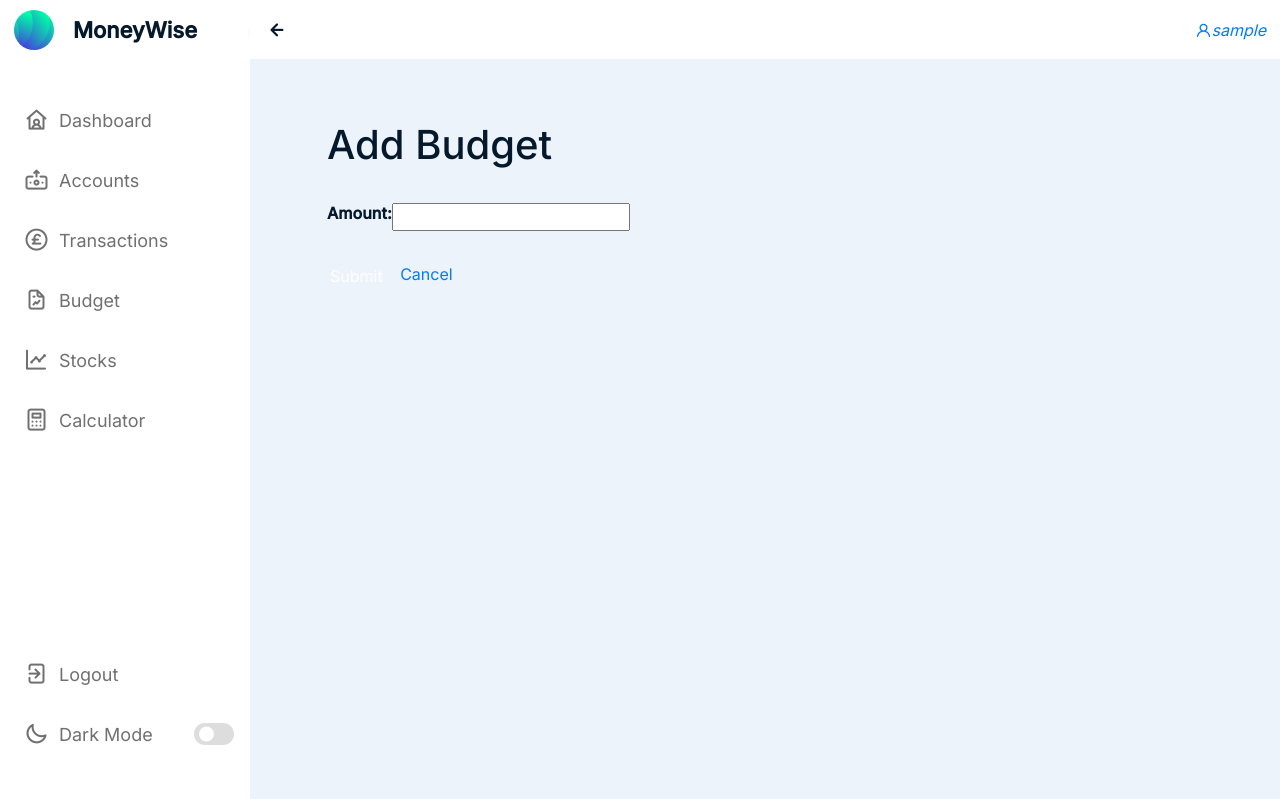
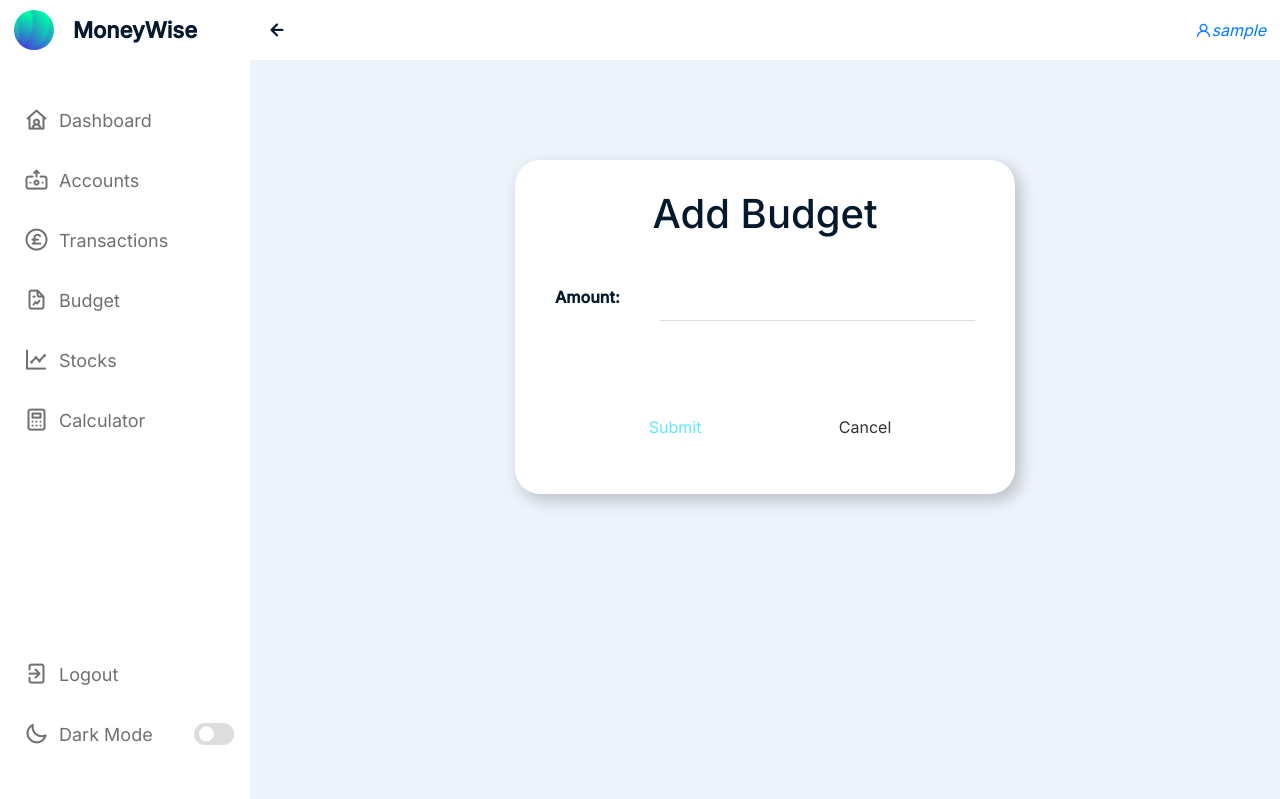
Before and after one commit to Viver2nd/MoneyWise, a Django app: page /budget/create/ in a window 1280 px wide. Shown: the top 799 px of the page. Run offline with Django 4.2, Linux system fonts and the light colour scheme; the visitor is signed in with stand-in values (Sample User, id 1).

Commit message:
All forms CSS and responsive done

```diff
--- a/main_app/static/css/style.css
+++ b/main_app/static/css/style.css
@@ -365,13 +365,13 @@ th.date {
 }
 
 .form-container{
-	margin:0 auto;
+	margin:50px auto;
 	background-color: var(--panel-color);
 	border-radius: 25px;
 	padding: 30px;
 	align-items: center;
 	text-align: center;
-	max-width: 700px;
+	max-width: 500px;
 	box-shadow: 5px 6px 15px 1px rgba(0,0,0,0.2);
 	-webkit-box-shadow: 5px 6px 15px 1px rgba(0,0,0,0.2);
 	-moz-box-shadow: 5px 6px 15px 1px rgba(0,0,0,0.2);
@@ -387,14 +387,6 @@ th.date {
 	border-radius: 25px;
 	border: 2px solid #974DFF;
 	padding: 5px;
-}
-
-.form-container .btn{
-	margin-top: 30px;
-	width: 30%;
-	border-radius: 25px;
-	background-color: #974DFF;
-	color: #FFF;
 }
 
 .dropdown button{
--- a/main_app/templates/main_app/budget_form.html
+++ b/main_app/templates/main_app/budget_form.html
@@ -1,34 +1,106 @@
 {% extends 'base.html' %}
 {% block content %}
 
-{% if object %}
-  <h1 style="margin-left: 9vmin;">Edit {{ object }}</h1><br>
-{% else %}
-  <h1 style="margin-left: 9vmin;">Add Budget</h1><br>
-{% endif %}
-
 <style>
-
-.dashboard {
-    background-color: #FFFFFF;
-    border-style: none;
-    border-radius: 50vmin;
-    height: 30px;
-    padding: 5px;
-    margin-top: 2vmin;
-    box-shadow: 2px 2px 4px #c3c3c3;
+.budget-form {
+    margin:50px auto;
+    background-color: var(--panel-color);
+    border-radius: 25px;
+    padding: 30px;
+    align-items: center;
+    text-align: center;
+    max-width: 500px;
+    box-shadow: 5px 6px 15px 1px rgba(0,0,0,0.2);
+    -webkit-box-shadow: 5px 6px 15px 1px rgba(0,0,0,0.2);
+    -moz-box-shadow: 5px 6px 15px 1px rgba(0,0,0,0.2);
 }
 
+.budget-form table {
+  width: 100%;
+  border-collapse: collapse;
+  margin-bottom: 20px;
+}
+
+.budget-form table th,
+.budget-form table td {
+  padding: 10px;
+  border: none;
+}
+
+.budget-form table th {
+  text-align: left;
+}
+
+.budget-form input[name="amount"] {
+  border: none;
+  border-bottom: 1px solid #ddd;
+  outline: none;
+  width: 100%;
+  padding: 8px;
+  font-size: 16px;
+  background-color: transparent;
+  transition: border-bottom 0.2s ease;
+  color: var(--text-color);
+}
+
+.budget-form input[name="amount"]:focus {
+  border-bottom: 1px solid #007bff;
+}
+
+.budget-form .form-buttons {
+  display: flex;
+  margin:30px 30px 15px 30px;
+  justify-content: space-around;
+}
+
+.budget-form .form-buttons input[type="submit"],
+.budget-form .form-buttons a {
+  padding: 10px 20px;
+  margin-left: 10px;
+  border: none;
+  border-radius: 4px;
+  cursor: pointer;
+  font-size: 16px;
+}
+
+.form-buttons input[type="submit"] {
+  background-color: var(--panel-color);
+  color: #60e7ff;
+  border: none;
+  transition: .3s;
+}
+
+.form-buttons a {
+  background-color: var(--panel-color);
+  color: #333;
+  text-decoration: none;
+}
+
+.form-buttons input[type="submit"]:hover,
+.form-buttons a:hover {
+  background-color:#60e7ff ;
+  box-shadow: 0 0 0 5px #60e7ff;
+  color: #fff;
+}
 </style>
 
+
 <!-- Leaving the action empty makes the form post to the same url used to display it -->
-<form action="" method="POST" style="margin-left: 9vmin;">
+<form action="" method="POST" class="budget-form" >
+  {% if object %}
+  <h1>Edit {{ object }}</h1><br>
+{% else %}
+  <h1>Add Budget</h1><br>
+{% endif %}
   {% csrf_token %}
   <table>
     {{ form.as_table }}
   </table><br>
-  <input type="submit" value="Submit" class="btn" style="color: white; margin-left: -1.25vmin;">
-  <a href="{% url 'budget' %}">Cancel</a>
+  <div class="form-buttons">
+      <input type="submit" value="Submit" class="btn btn-primary">
+      <a href="{% url 'budget' %}" class="btn btn-secondary">Cancel</a>
+  </div>
+  </div>
 </form>
 
 {% endblock %}
```
Also changed, not shown: main_app/templates/main_app/account_form.html (+50 -1 lines), main_app/templates/main_app/expense_form.html (+15 -11 lines), main_app/templates/main_app/income_form.html (+14 -10 lines).
